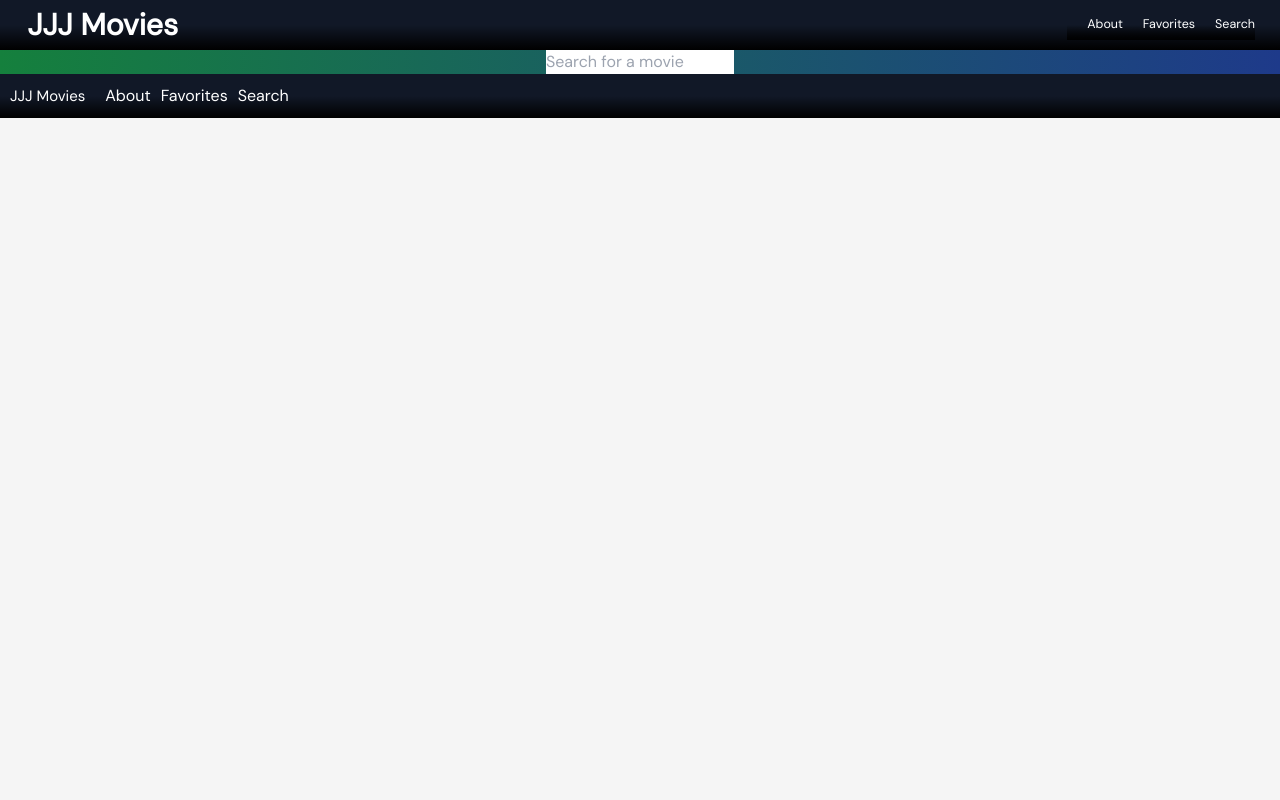
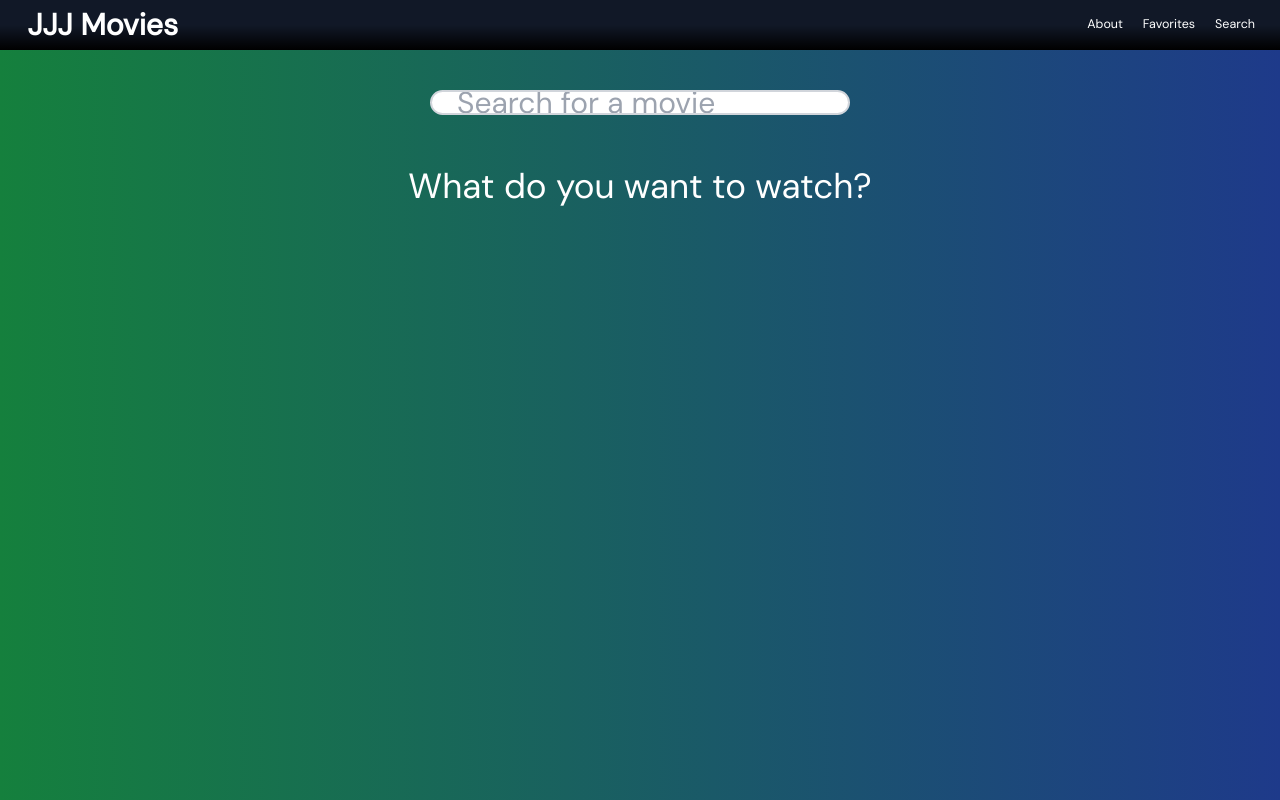
Before and after one commit to JCO5/react-movie-database, a React (Vite) app in the folder movie-database/: page /search in a window 1280 px wide. Shown: the top 800 px of the page. Built offline with nearby package versions, Linux system fonts and the light colour scheme.

Commit message:
fixed responsive issues and other fixes

```diff
--- a/movie-database/src/components/MovieCarousel.jsx
+++ b/movie-database/src/components/MovieCarousel.jsx
@@ -27,7 +27,13 @@ const MovieCarousel = () => {
 
   return (
     <div className="container">
-      <h1 className="heading p-16">Trending</h1>
+    <div className='pl-16 pr-16'>
+      <div className='text-left'>
+        <h1 className='heading pt-16 text-left'>Welcome to your escape!</h1>
+        <h2 className='pb-16'>The place for you to find your favorite movies or catch up on your watchlist.</h2>
+      </div>
+    </div>
+
       <Swiper
         effect={'coverflow'}
         grabCursor={true}
--- a/movie-database/src/components/NavBar.jsx
+++ b/movie-database/src/components/NavBar.jsx
@@ -25,7 +25,7 @@ function NavBar() {
       <ion-icon name={open ? 'close':'menu'}></ion-icon>
       </div>
 
-      <ul className={`md:flex md:items-center justify-center md:pb-0  absolute md:static  bg-gradient-to-b from-transparent via-transparent to-black   md:z-auto z-[-1] left-0 w-full md:w-auto md:pl-0 transition-all duration-500 ease-in ${open ? 'top-20 ':'top-[-490px]'}`}>
+      <ul className={`md:flex md:items-center md:bg-transparent justify-center md:pb-0  absolute md:static  bg-black  md:z-auto z-[-1] left-0 w-full md:w-auto md:pl-0 transition-all duration-500 ease-in ${open ? 'top-20 ':'top-[-490px]'}`}>
               <li className='md:ml-8 text-xl md:my-0 my-7'>
               <Link to = '/about'>About</Link>
               </li>
--- a/movie-database/src/components/RadioMovies.jsx
+++ b/movie-database/src/components/RadioMovies.jsx
@@ -12,7 +12,7 @@ function RadioMovies() {
 
     return (
         <>
-            <div className="card flex space-x-2 justify-evenly ">
+            <div className="card flex space-x-2 justify-evenly flex-wrap">
                 {/* Radio buttons */}
                 <div className="radio-button relative">
                     <input
@@ -24,7 +24,7 @@ function RadioMovies() {
                         onChange={handleRadioChange}
                     />
                     <label
-                        className="bg-[#111827] hover:bg-blue-700 text-white py-4 px-8 rounded-full cursor-pointer transition duration-200"
+                        className="bg-[#111827] hover:bg-blue-700 text-white py-4 px-8 rounded-full cursor-pointer transition duration-200 whitespace-nowrap"
                         htmlFor="popularRadio">Popular</label>
                 </div>
 
@@ -38,7 +38,7 @@ function RadioMovies() {
                         onChange={handleRadioChange}
                     />
                     <label
-                        className="bg-[#111827] hover:bg-blue-700 text-white py-4 px-8 rounded-full cursor-pointer transition duration-200"
+                        className="bg-[#111827] hover:bg-blue-700 text-white py-4 px-8 rounded-full cursor-pointer transition duration-200 whitespace-nowrap"
                         htmlFor="nowPlaying">Now Playing</label>
                 </div>
                 <div className="radio-button relative">
@@ -51,7 +51,7 @@ function RadioMovies() {
                         onChange={handleRadioChange}
                     />
                     <label
-                        className="bg-[#111827] hover:bg-blue-700 text-white py-4 px-8 rounded-full cursor-pointer transition duration-200"
+                        className="bg-[#111827] hover:bg-blue-700 text-white py-4 px-8 rounded-full cursor-pointer transition duration-200 whitespace-nowrap"
                         htmlFor="upcomingRadio">Upcoming</label>
                 </div>
                 <div className='radio-button relative'>
@@ -64,7 +64,7 @@ function RadioMovies() {
                         onChange={handleRadioChange}
                     />
                     <label
-                        className="bg-[#111827] hover:bg-blue-700 text-white py-4 px-8 rounded-full cursor-pointer transition duration-200"
+                        className="bg-[#111827] hover:bg-blue-700 text-white py-4 px-8 rounded-full cursor-pointer transition duration-200 whitespace-nowrap"
                         htmlFor="topRated">Top Rated</label>
                 </div>
             </div>
--- a/movie-database/src/pages/Search.jsx
+++ b/movie-database/src/pages/Search.jsx
@@ -1,39 +1,47 @@
-import React, {useState} from 'react';
-import {TMDB_API_KEY} from '../api/tmdb';
-import MovieCard from '../components/MovieCard'
+import React, { useState } from 'react';
+import { TMDB_API_KEY } from '../api/tmdb';
+import MovieCard from '../components/MovieCard';
 
 export const Search = () => {
-const [query, setQuery] = useState('');
-const [results, setResults] = useState([]);
+  const [query, setQuery] = useState('');
+  const [results, setResults] = useState([]);
 
-  const onChange = e => {
+  const onChange = (e) => {
     e.preventDefault();
-
     setQuery(e.target.value);
 
-    fetch(`https://api.themoviedb.org/3/search/movie?api_key=${TMDB_API_KEY}&language=en-US&page=1&include_adult=false&query=${e.target.value}`).then((res) => res.json()).then(data => {
-      setResults(!data.errors ? data.results : []);
-    });
+    fetch(`https://api.themoviedb.org/3/search/movie?api_key=${TMDB_API_KEY}&language=en-US&page=1&include_adult=false&query=${e.target.value}`)
+      .then((res) => res.json())
+      .then((data) => {
+        setResults(!data.errors ? data.results : []);
+      });
   };
 
   return (
     <div>
-      <input type='text'
-      placeholder='Search for a movie'
-      className='search-text'
-      value={query}
-      onChange={onChange}/>
+      <input
+        type="search"
+        placeholder="Search for a movie"
+        className= "search-text border-2 border-gray-300 bg-white h-10 px-10 pr-20 rounded-full text-5xl focus:outline-none mt-16"
+        value={query}
+        onChange={onChange}
+      />
 
-      {results.length > 0 && (
+      {results.length > 0 ? (
         <div className="card grid grid-cols-1 md:grid-cols-4">
-          {results.map(movie => (
+          {results.map((movie) => (
             <div key={movie.id}>
               <MovieCard movie={movie} />
             </div>
           ))}
         </div>
+      ) : (
+        <div className="h-screen">
+          <p className='heading mt-16'>What do you want to watch?</p>
+        </div>
       )}
     </div>
-  )
-}
-export default Search
+  );
+};
+
+export default Search;
```
